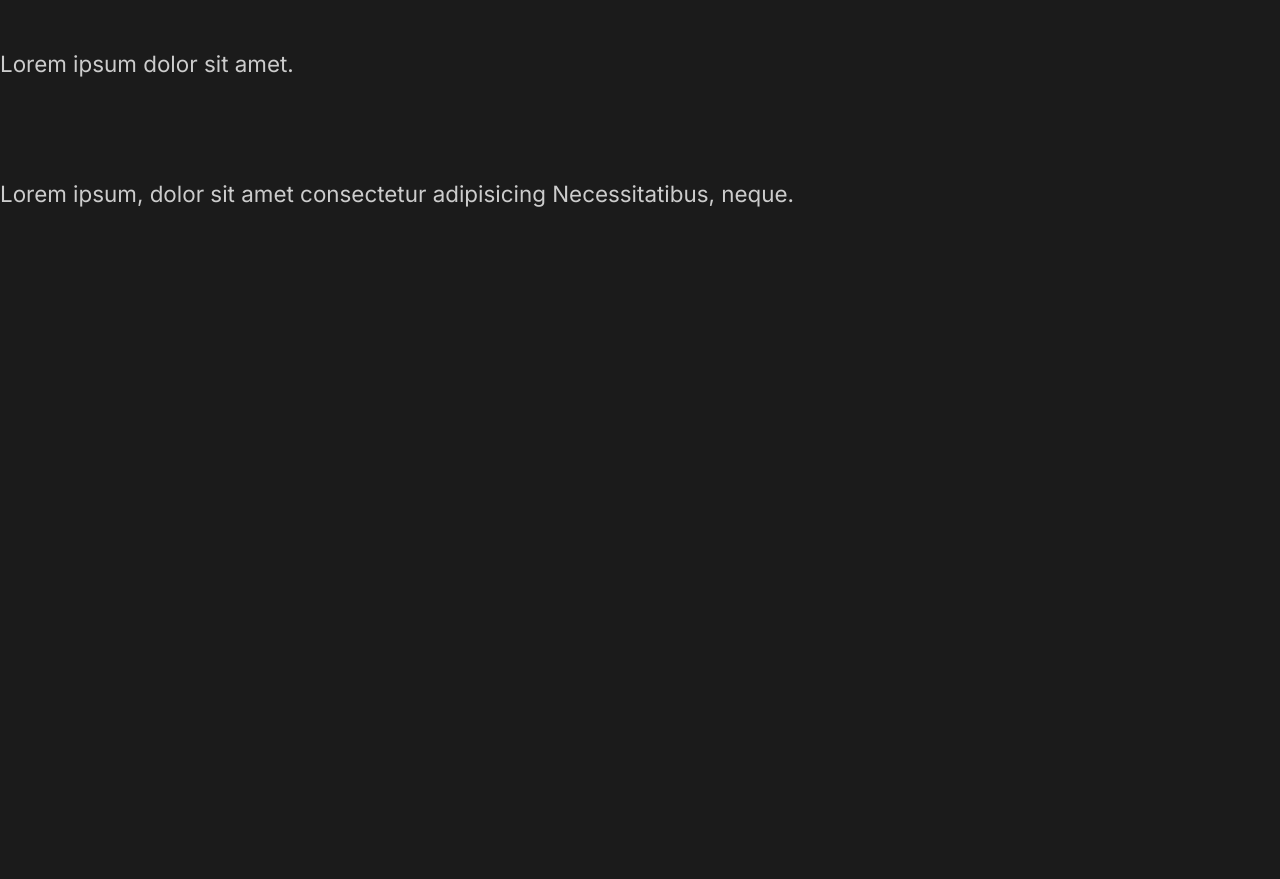
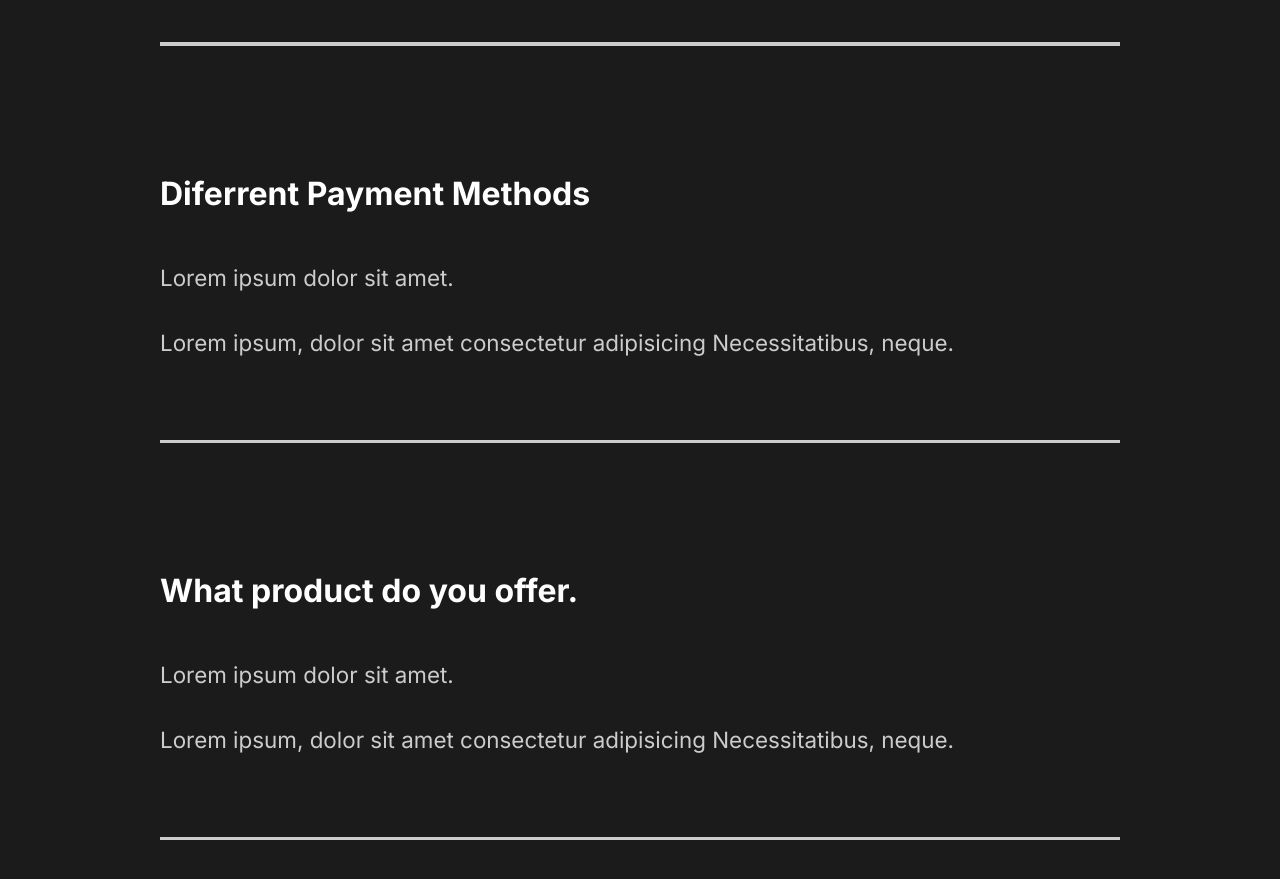
Before and after one commit to sidwp16/the-creative-react-course-capture, a React (Create React App) app: page / in a window 1280 px wide. Shown: the part 3006-3885 px from the top of the page. Before the commit the page ends 3265 px from the top, so only its background shows below. Built offline with nearby package versions, Linux system fonts and the light colour scheme.

Commit message:
7. Styling Services Components

```diff
--- a/src/components/FaqSection.js
+++ b/src/components/FaqSection.js
@@ -1,9 +1,10 @@
 import React from "react";
+import { Faq } from "../style";
 
 const FaqSection = () => {
   return (
     <>
-      <div className="faq">
+      <Faq>
         <h2>
           Any questions? <span>FAQ</span>
         </h2>
@@ -16,6 +17,7 @@
               Necessitatibus, neque.
             </p>
           </div>
+          <div className="faq-line"></div>
         </div>
         <div className="question">
           <h4>Daily Schedule?</h4>
@@ -26,6 +28,7 @@
               Necessitatibus, neque.
             </p>
           </div>
+          <div className="faq-line"></div>
         </div>
         <div className="question">
           <h4>Diferrent Payment Methods</h4>
@@ -36,6 +39,7 @@
               Necessitatibus, neque.
             </p>
           </div>
+          <div className="faq-line"></div>
         </div>
         <div className="question">
           <h4>What product do you offer.</h4>
@@ -46,8 +50,9 @@
               Necessitatibus, neque.
             </p>
           </div>
+          <div className="faq-line"></div>
         </div>
-      </div>
+      </Faq>
     </>
   );
 };
--- a/src/components/GlobalStyle.js
+++ b/src/components/GlobalStyle.js
@@ -37,6 +37,7 @@
     }
     h4 {
         font-weight: bold;
+        font-size: 2rem;
     }
     span {
         color: #23d997;
--- a/src/style.js
+++ b/src/style.js
@@ -61,3 +61,32 @@
     }
   }
 `;
+
+// FAQ
+
+export const Faq = styled(About)`
+  display: block;
+  span {
+    display: block;
+  }
+  h2 {
+    padding-bottom: 2rem;
+    font-weight: lighter;
+  }
+  .faq-line {
+    background: #cccccc;
+    height: 0.2rem;
+    margin: 2rem 0rem;
+    width: 100%;
+  }
+  .question {
+    padding: 3rem 0rem;
+    cursor: pointer;
+  }
+  .answer {
+    padding: 2rem 0rem;
+    p {
+      padding: 1rem 0rem;
+    }
+  }
+`;
```
